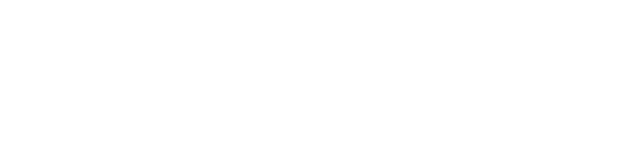
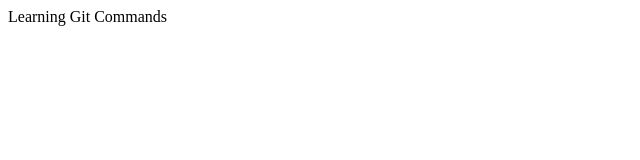
Before and after one commit to Tsuketsu/new-repo, a plain HTML site: page index.html in a window 1280 px wide. Shown: the whole page, without its empty margins (0-640 px from the left). Drawn offline with Linux system fonts and the light colour scheme.

Commit message:
Update index.html

```diff
--- a/index.html
+++ b/index.html
@@ -1 +1,2 @@
 <!DOCTYPE html>
+<div>Learning Git Commands</div>
```
